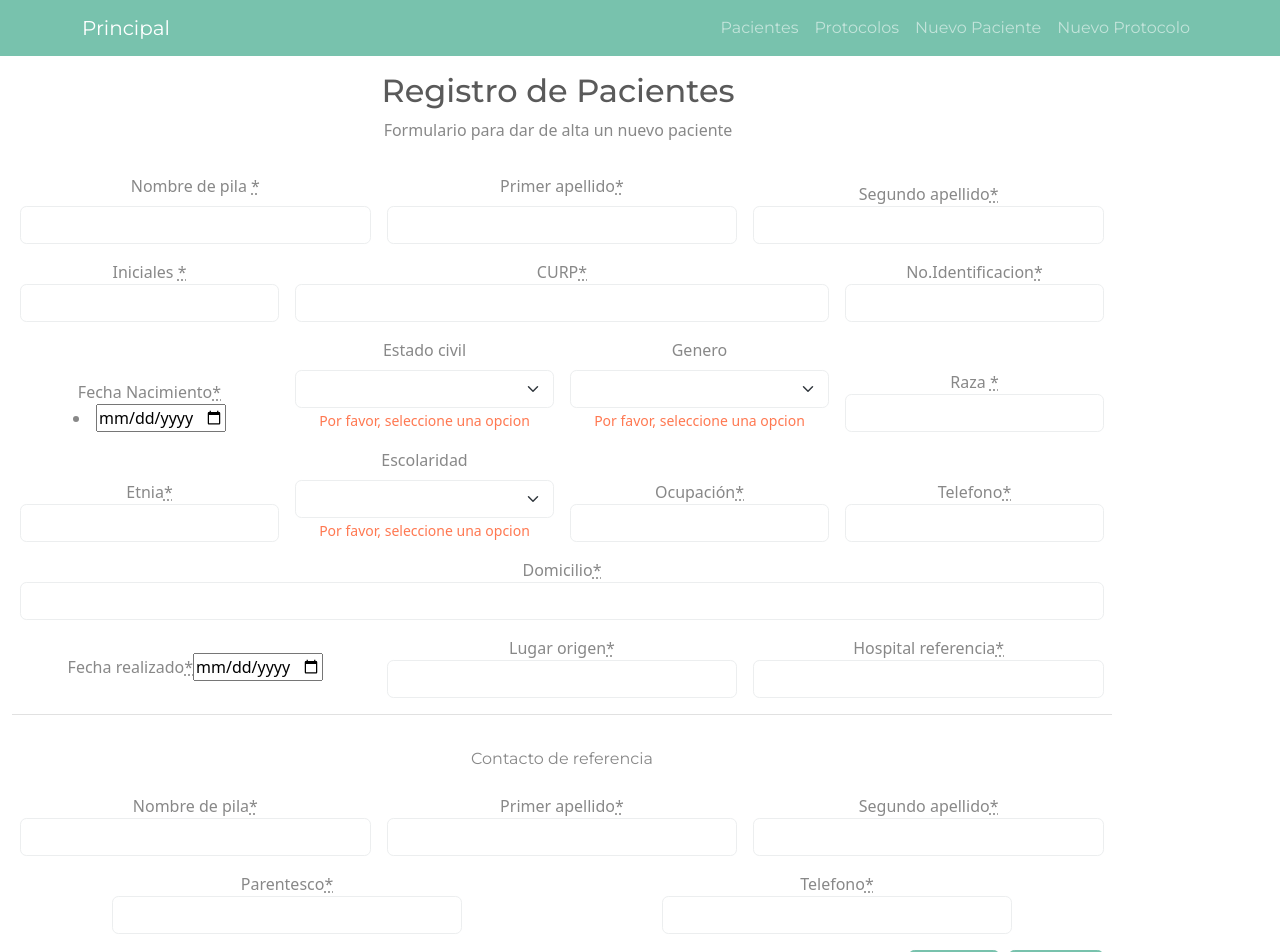
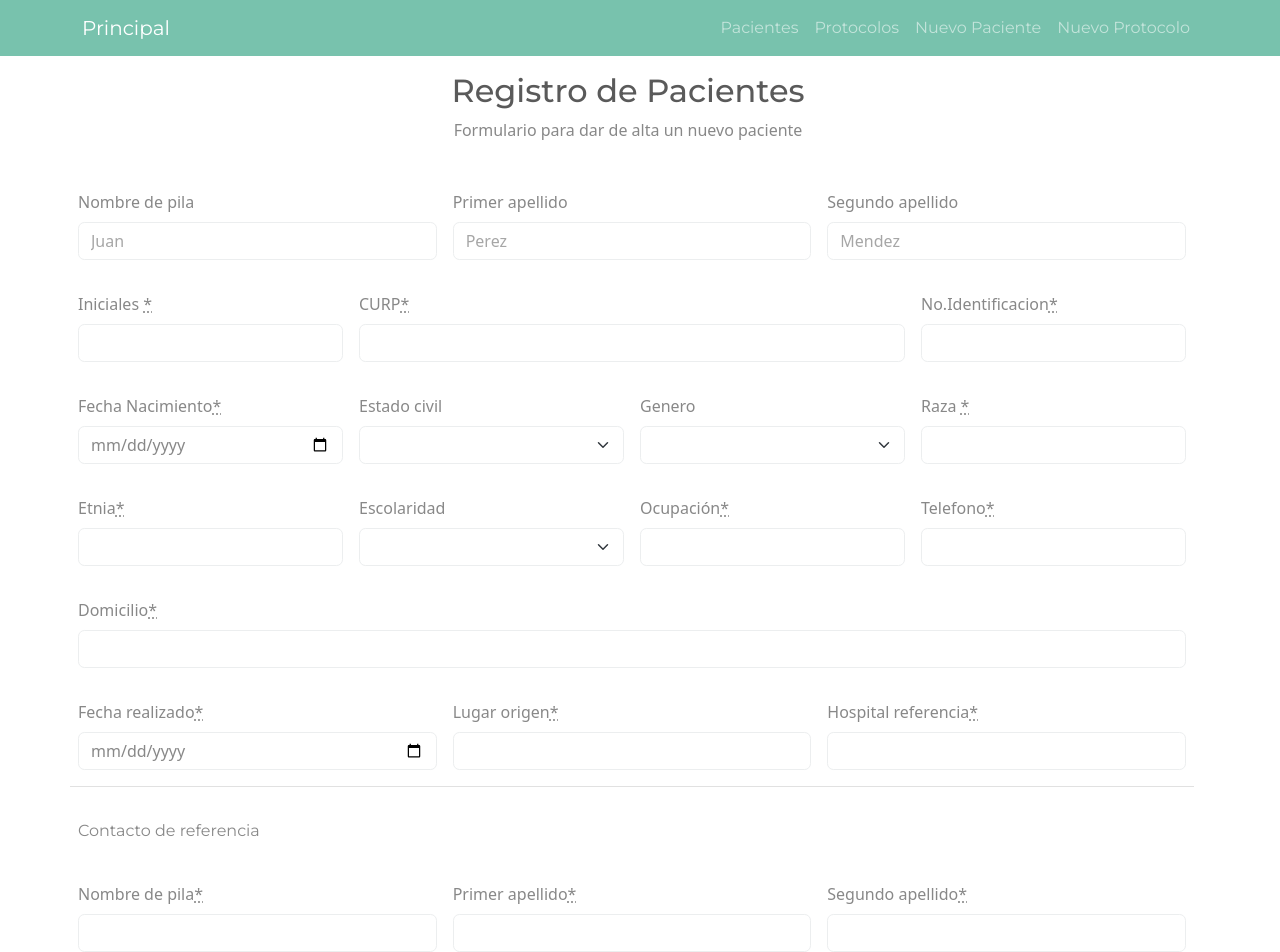
Before and after one commit to KingGnome115/page, a Vue app: page /pacientes/agregar in a window 1280 px wide. Shown: the top 952 px of the page. Built offline with nearby package versions, Linux system fonts and the light colour scheme.

Commit message:
La ventana de alta de pacientes ya esta totalmente modificada

```diff
--- a/src/components/AltasPacientes.vue
+++ b/src/components/AltasPacientes.vue
@@ -8,42 +8,47 @@
 
             <form class="row g-3" @submit.prevent="guardarPaciente()">
                 <div class="col-12 col-md-4 mb-3">
-                    <label for="Name" class="form-label"> Nombre de pila <abbr title="required" aria-label="required">*</abbr></label>
-                    <input type="text" class="form-control" v-model="paciente.nomPila" >
+                    <label for="Name" class="form-label"> Nombre de pila </label>
+                    <input type="text" class="form-control valid" id="nombre" placeholder="Juan" required v-model="paciente.nomPila">
+                    <div class="invalid-feedback">
+                        Por favor escriba un nombre
+                    </div>
                 </div>
 
                 <div class="col-12 col-md-4 mb-3">
-                    <label for="apellido" class="form-label"> Primer apellido<abbr title="required" aria-label="required">*</abbr></label>
-                    <input type="text" class="form-control" v-model="paciente.primApellido" >
+                    <label for="apellido" class="form-label"> Primer apellido </label>
+                    <input type="text" class="form-control valid" id="apellido" placeholder="Perez" required v-model="paciente.primApellido">
+                    <div class="invalid-feedback">
+                        Por favor escriba un apellido
+                    </div>
                 </div>
 
                 <div class="col-12 col-md-4 mb-3">
-                    <label for="apellido2" class="form-laabel">Segundo apellido<abbr title="required" aria-label="required">*</abbr></label>
-                    <input type="text" class="form-control" v-model="paciente.segApellido" >
+                    <label for="apellido2" class="form-label"> Segundo apellido </label>
+                    <input type="text" class="form-control valid" id="apellido2" placeholder="Mendez" required v-model="paciente.segApellido">
+                    <div class="invalid-feedback">
+                        Por favor escriba un apellido
+                    </div>
                 </div>
 
                 <div class="col-12 col-md-3 mb-3">
-                    <label for="inicial">Iniciales <abbr title="required" aria-label="required">*</abbr></label>
+                    <label for="inicial" class="form-label">Iniciales <abbr title="required" aria-label="required">*</abbr></label>
                     <input type="text" class="form-control" v-model="paciente.iniciales">
                 </div>
 
                 <div class="col-12 col-md-6 mb-3">
-                    <label for="name">CURP<abbr title="required" aria-label="required">*</abbr></label>
+                    <label for="name" class="form-label">CURP<abbr title="required" aria-label="required">*</abbr></label>
                     <input type="text" class="form-control" v-model="paciente.curp">
                 </div>
 
                 <div class="col-12 col-md-3 mb-3">
-                    <label for="name">No.Identificacion<abbr title="required" aria-label="required">*</abbr></label>
+                    <label for="name" class="form-label">No.Identificacion<abbr title="required" aria-label="required">*</abbr></label>
                     <input type="number" class="form-control" v-model="paciente.noIdent">
                 </div>
 
                 <div class="col-12 col-md-3 mb-3">
-                    <label for="fechaNac">Fecha Nacimiento<abbr title="required" aria-label="required">*</abbr></label>
-                    <li>
-                        <input type="date"
-                        min="1920-01-01" max="2023-12-31"
-                        v-model="paciente.fechaNac">
-                    </li>
+                    <label for="fechaNac" class="form-label">Fecha Nacimiento<abbr title="required" aria-label="required">*</abbr></label>
+                    <input type="date" min="1920-01-01" max="2023-12-31" class="form-control" v-model="paciente.fechaNac">
                 </div>
 
                 <!--Estado civil-->
@@ -76,12 +81,12 @@
                 </div>
 
                 <div class="col-12 col-md-3 mb-3">
-                    <label for="name">Raza <abbr title="required" aria-label="required">*</abbr></label>
+                    <label for="name" class="form-label">Raza <abbr title="required" aria-label="required">*</abbr></label>
                     <input type="text" class="form-control" v-model="paciente.raza">
                 </div>
 
                 <div class="col-12 col-md-3 mb-3">
-                    <label for="name">Etnia<abbr title="required" aria-label="required">*</abbr></label>
+                    <label for="name" class="form-label">Etnia<abbr title="required" aria-label="required">*</abbr></label>
                     <input type="text" class="form-control" v-model="paciente.etnia">
                 </div>
 
@@ -101,32 +106,32 @@
                 </div>
 
                 <div class="col-12 col-md-3 mb-3">
-                    <label for="telefono">Ocupación<abbr title="required" aria-label="required">*</abbr></label>
+                    <label for="telefono" class="form-label">Ocupación<abbr title="required" aria-label="required">*</abbr></label>
                     <input type="text" class="form-control" v-model="paciente.ocupacion">
                 </div>
 
                 <div class="col-12 col-md-3 mb-3">
-                    <label for="telefono">Telefono<abbr title="required" aria-label="required">*</abbr></label>
+                    <label for="telefono" class="form-label">Telefono<abbr title="required" aria-label="required">*</abbr></label>
                     <input type="number" size="10" class="form-control" v-model="paciente.telefono">
                 </div>
 
                 <div class="col-12 mb-3">
-                    <label for="name">Domicilio<abbr title="required" aria-label="required">*</abbr></label>
+                    <label for="name" class="form-label">Domicilio<abbr title="required" aria-label="required">*</abbr></label>
                     <input type="text" class="form-control" v-model="paciente.domicilio">
                 </div>
 
                 <div  class="col-12 col-md-4">
-                    <label for="fechaR">Fecha realizado<abbr title="required" aria-label="required">*</abbr></label>
-                    <input type="date" min="1920-01-01" max="2023-12-31" v-model="paciente.fechaRea">
+                    <label for="fechaR" class="form-label">Fecha realizado<abbr title="required" aria-label="required">*</abbr></label>
+                    <input type="date" min="1920-01-01" max="2023-12-31" class="form-control" v-model="paciente.fechaRea">
                 </div>
 
                 <div class="col-12 col-md-4">
-                    <label for="name">Lugar origen<abbr title="required" aria-label="required">*</abbr></label>
+                    <label for="name" class="form-label">Lugar origen<abbr title="required" aria-label="required">*</abbr></label>
                     <input type="text" class="form-control" v-model="paciente.lugarOrigen">
                 </div>
 
                 <div class="col-12 col-md-4">
-                    <label for="name">Hospital referencia<abbr title="required" aria-label="required">*</abbr></label>
+                    <label for="name" class="form-label">Hospital referencia<abbr title="required" aria-label="required">*</abbr></label>
                     <input type="text" class="form-control" v-model="paciente.hospitalRef">
                 </div>
 
@@ -135,27 +140,27 @@
                 <legend class="col-form-label col-sm-0 pt-0 mb-3">Contacto de referencia</legend>
 
                 <div class="col-12 col-md-4 mb-3">
-                    <label for="name">Nombre de pila<abbr title="required" aria-label="required">*</abbr></label>
+                    <label for="name" class="form-label">Nombre de pila<abbr title="required" aria-label="required">*</abbr></label>
                     <input type="text" class="form-control" v-model="paciente.nomPilaCon">
                 </div>
 
                 <div class="col-12 col-md-4 mb-3">
-                    <label for="apellido">Primer apellido<abbr title="required" aria-label="required">*</abbr></label>
+                    <label for="apellido" class="form-label">Primer apellido<abbr title="required" aria-label="required">*</abbr></label>
                     <input type="text" class="form-control" v-model="paciente.primApellidoCon">
                 </div>
 
                 <div class="col-12 col-md-4 mb-3">
-                    <label for="apellido2">Segundo apellido<abbr title="required" aria-label="required">*</abbr></label>
+                    <label for="apellido2" class="form-label">Segundo apellido<abbr title="required" aria-label="required">*</abbr></label>
                     <input type="text" class="form-control" v-model="paciente.segApellidoCon">
                 </div>
 
                 <div class="col-12 col-md-4 mb-3">
-                    <label for="name">Parentesco<abbr title="required" aria-label="required">*</abbr></label>
+                    <label for="name" class="form-label">Parentesco<abbr title="required" aria-label="required">*</abbr></label>
                     <input type="text" class="form-control" v-model="paciente.parentesco">
                 </div>
 
                 <div class="col-12 col-md-4 mb-3">
-                    <label for="name">Telefono<abbr title="required" aria-label="required">*</abbr></label>
+                    <label for="name" class="form-label">Telefono<abbr title="required" aria-label="required">*</abbr></label>
                     <input type="text" class="form-control" v-model="paciente.telefonoCon">
                 </div>
 
@@ -197,18 +202,13 @@
 </script>
 
 <style scoped>
-    .Contenido{
+    header {
+        background: var(--fondo-contenido);
+    }
+
+    body {
+        background: #F8F8FF;
         padding: 10px;
     }
 
-    div{
-        display: inline-block;
-        text-align: center;
-        margin: auto;
-    }
-
-    .nomap, .cin{
-        display: inline-block;
-        margin: 10px;
-    }
 </style>
```
